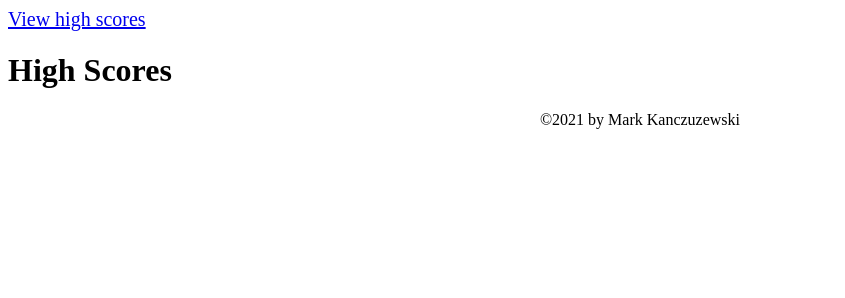
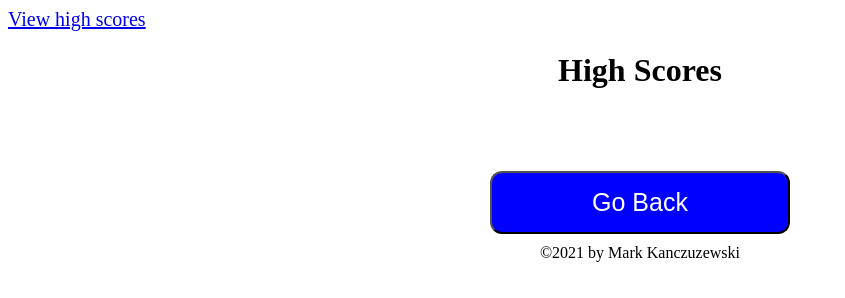
Before and after one commit to mkanczuzewski/Module4-Challenge-MRK-102421, a plain HTML site: page high.html in a window 1280 px wide. Shown: the whole page, without its empty margins (0-845 px from the left). Drawn offline with Linux system fonts and the light colour scheme.

Commit message:
Bug Fixes

```diff
--- a/Assets/css/style.css
+++ b/Assets/css/style.css
@@ -127,3 +127,17 @@ footer {
     display: flex;
     justify-content: center;
 }
+
+.highScoreListC {
+    display: flex;
+    width: 100%;
+    max-width: 800px;
+    font-size: 25px;
+    justify-content: left;
+}
+
+.highScore {
+    display: flex;
+    flex-direction: column;
+    align-items:center;
+}
--- a/Assets/js/highscript.js
+++ b/Assets/js/highscript.js
@@ -1,4 +1,5 @@
 const highScoreOL = document.getElementById("highScoreList");
+const backBtn = document.getElementById("goBackBtn");
 
 window.onload = function()
 {
@@ -21,3 +22,8 @@ function loadScores() {
         }
     }
 }
+
+backBtn.onclick = function ()
+{
+    location.href="index.html";
+}
--- a/high.html
+++ b/high.html
@@ -14,9 +14,10 @@
     <main>
         <div class=highScore>
             <h1>High Scores</h1>
-            <div id="highScoreList">
+            <div class="highScoreListC" id="highScoreList">
 
             </div>
+            <button id="goBackBtn">Go Back</button>
         </div>
     </main>
     <footer>
```
Also changed, not shown: Assets/js/script.js (+15 -5 lines), 1 other file.
